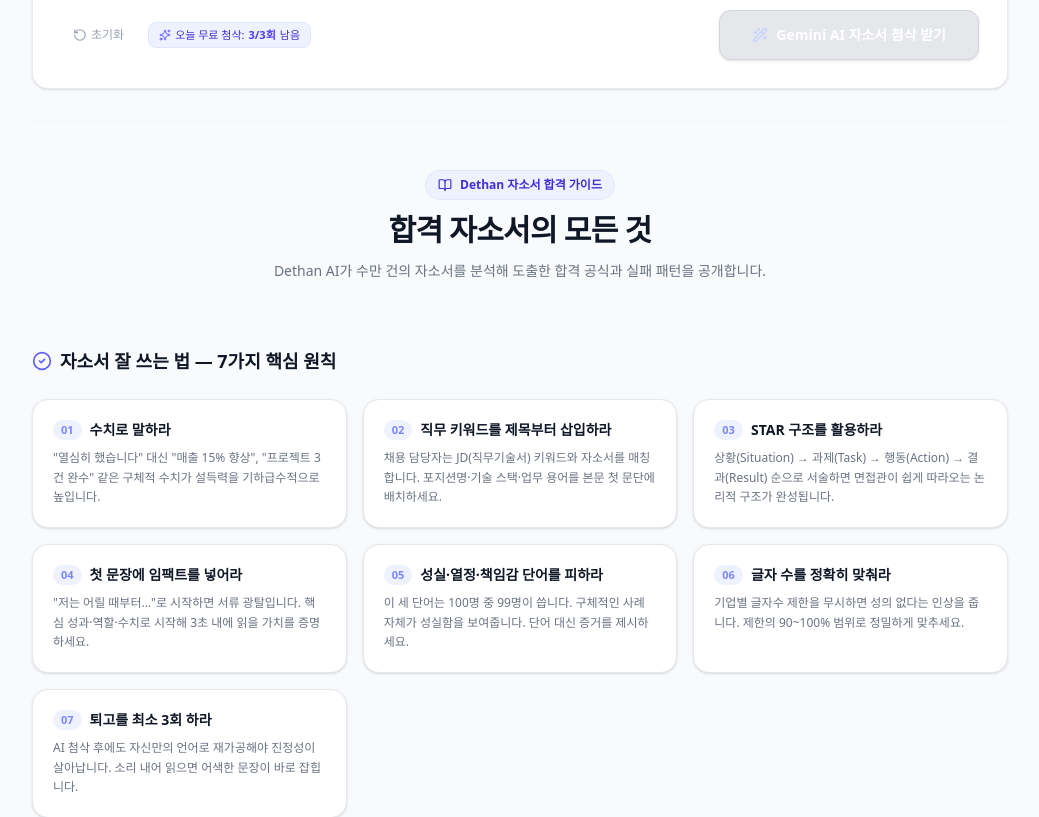
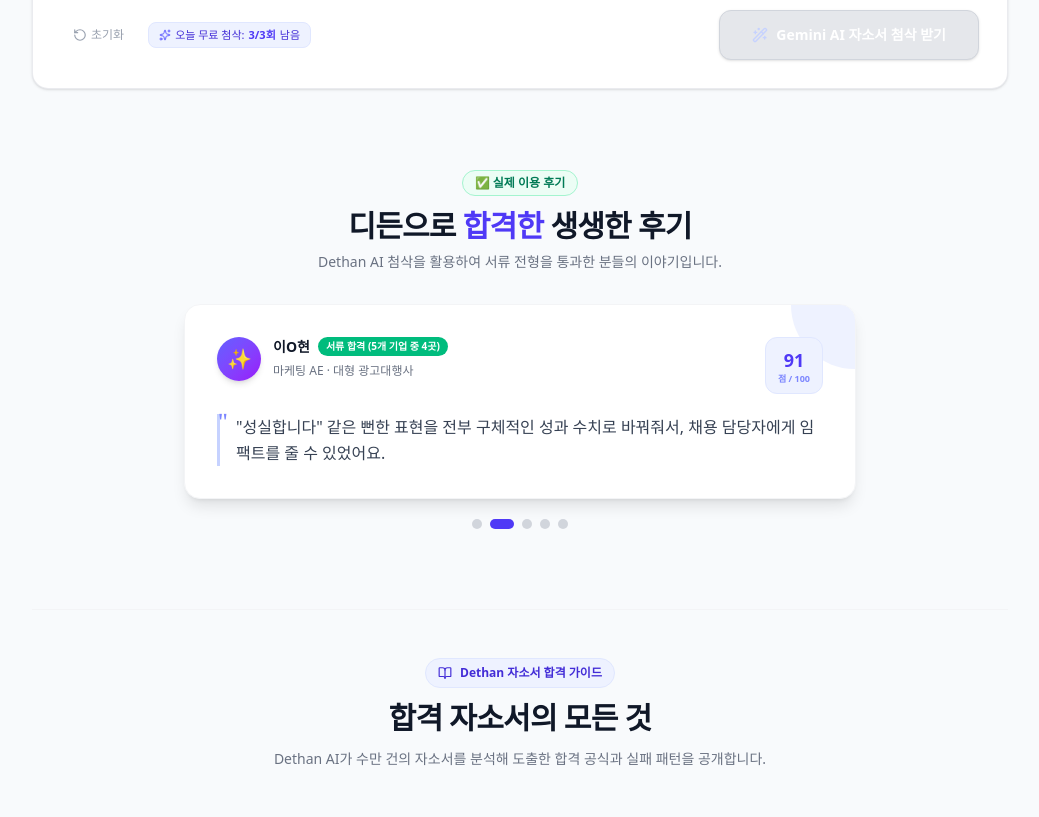
Before and after one commit to jaekeunbaik/draft_ethan, a React (Vite) app: page / in a window 1280 px wide. Shown: the part 1560-2377 px from the top of the page, without its empty margins (120-1159 px from the left). Built offline with nearby package versions, Linux system fonts and the light colour scheme; no server answers.

Commit message:
Feat: 합격 후기 Social Proof 캐러셀 섹션 추가 (5건 익명 후기, 5초 자동재생, 호버 정지)

```diff
--- a/src/App.tsx
+++ b/src/App.tsx
@@ -12,6 +12,7 @@
 import { TermsModal } from './components/TermsModal';
 import { LoadingOverlay } from './components/LoadingOverlay';
 import { ContentGuideSection } from './components/ContentGuideSection';
+import { TestimonialsSection } from './components/TestimonialsSection';
 import { CorrectionRequest, CorrectionResponse, HistoryItem } from './types';
 import { AlertCircle, ArrowUp, Instagram, ShieldCheck } from 'lucide-react';
 import { supabase } from './lib/supabase';
@@ -732,6 +733,9 @@
           />
         )}
 
+        {/* 🏆 합격 후기 Social Proof 섹션 */}
+        <TestimonialsSection />
+
         {/* 자소서 가이드 콘텐츠 — AdSense 정책 준수 및 SEO 강화 */}
         <ContentGuideSection />
       </main>
--- /dev/null
+++ b/src/components/TestimonialsSection.tsx
@@ -0,0 +1,162 @@
+import React, { useState, useEffect } from 'react';
+
+interface Testimonial {
+  id: number;
+  emoji: string;
+  name: string;
+  role: string;
+  company: string;
+  score: number;
+  quote: string;
+  resultTag: string;
+}
+
+const testimonials: Testimonial[] = [
+  {
+    id: 1,
+    emoji: '🎉',
+    name: '김O준',
+    role: '백엔드 개발자',
+    company: '카카오',
+    score: 94,
+    quote: '자소서에 자신이 없었는데, 디든이 부족한 부분을 정확히 짚어줘서 문장을 다시 정리할 수 있었어요. 면접 때도 자소서 질문에 막힘 없이 답변할 수 있었습니다.',
+    resultTag: '서류 통과 → 최종 합격',
+  },
+  {
+    id: 2,
+    emoji: '✨',
+    name: '이O현',
+    role: '마케팅 AE',
+    company: '대형 광고대행사',
+    score: 91,
+    quote: '"성실합니다" 같은 뻔한 표현을 전부 구체적인 성과 수치로 바꿔줘서, 채용 담당자에게 임팩트를 줄 수 있었어요.',
+    resultTag: '서류 합격 (5개 기업 중 4곳)',
+  },
+  {
+    id: 3,
+    emoji: '💼',
+    name: '박O서',
+    role: '해외영업',
+    company: '중견 제조기업',
+    score: 88,
+    quote: '영업 직무에서 강조해야 할 포인트를 몰랐는데, 직무별 맞춤 키워드와 STAR 구조로 완전히 리빌딩해 줬습니다.',
+    resultTag: '경력직 서류 전형 통과',
+  },
+  {
+    id: 4,
+    emoji: '🏥',
+    name: '최O은',
+    role: '신규 간호사',
+    company: '대학병원',
+    score: 92,
+    quote: '간호학과 특성상 임상 경험을 어떻게 풀어야 할지 막막했는데, 환자 중심 케어 경험을 깔끔하게 구조화해 줘서 정말 큰 도움이 됐어요.',
+    resultTag: '신규 간호사 합격',
+  },
+  {
+    id: 5,
+    emoji: '🚀',
+    name: '정O민',
+    role: '서비스 기획',
+    company: 'IT 스타트업',
+    score: 95,
+    quote: '기획 직무는 논리적 사고력을 어필해야 하는데, 디든이 기획 프로세스를 체계적으로 드러내 줘서 면접관한테 칭찬받았습니다.',
+    resultTag: '최종 합격 & 입사 확정',
+  },
+];
+
+export const TestimonialsSection: React.FC = () => {
+  const [currentIndex, setCurrentIndex] = useState(0);
+  const [isAutoPlay, setIsAutoPlay] = useState(true);
+
+  useEffect(() => {
+    if (!isAutoPlay) return;
+    const timer = setInterval(() => {
+      setCurrentIndex((prev) => (prev + 1) % testimonials.length);
+    }, 5000);
+    return () => clearInterval(timer);
+  }, [isAutoPlay]);
+
+  const current = testimonials[currentIndex];
+
+  return (
+    <section className="py-12">
+      {/* Section Header */}
+      <div className="text-center mb-8">
+        <span className="inline-flex items-center gap-1.5 px-3 py-1 rounded-full bg-emerald-50 text-emerald-700 text-xs font-bold border border-emerald-200 mb-3">
+          ✅ 실제 이용 후기
+        </span>
+        <h2 className="text-2xl sm:text-3xl font-extrabold text-gray-900 tracking-tight">
+          디든으로 <span className="text-indigo-600">합격한</span> 생생한 후기
+        </h2>
+        <p className="text-sm text-gray-500 mt-2 max-w-md mx-auto">
+          Dethan AI 첨삭을 활용하여 서류 전형을 통과한 분들의 이야기입니다.
+        </p>
+      </div>
+
+      {/* Testimonial Card */}
+      <div
+        className="max-w-2xl mx-auto"
+        onMouseEnter={() => setIsAutoPlay(false)}
+        onMouseLeave={() => setIsAutoPlay(true)}
+      >
+        <div className="bg-white border border-gray-100 rounded-2xl p-6 sm:p-8 shadow-lg hover:shadow-xl transition-shadow duration-300 relative overflow-hidden">
+          {/* Background accent */}
+          <div className="absolute top-0 right-0 w-32 h-32 bg-indigo-50 rounded-full -translate-y-1/2 translate-x-1/2 pointer-events-none" />
+
+          <div className="relative z-10">
+            {/* Header: profile + score */}
+            <div className="flex items-start justify-between mb-5">
+              <div className="flex items-center gap-3">
+                <div className="w-11 h-11 rounded-full bg-gradient-to-br from-indigo-500 to-purple-600 flex items-center justify-center text-xl shrink-0 shadow-md">
+                  {current.emoji}
+                </div>
+                <div>
+                  <div className="flex items-center gap-2">
+                    <span className="text-sm font-bold text-gray-900">{current.name}</span>
+                    <span className="text-[10px] font-bold text-white bg-emerald-500 px-2 py-0.5 rounded-full">
+                      {current.resultTag}
+                    </span>
+                  </div>
+                  <span className="text-xs text-gray-500">
+                    {current.role} · {current.company}
+                  </span>
+                </div>
+              </div>
+
+              {/* Score badge */}
+              <div className="flex flex-col items-center bg-indigo-50 px-3 py-2 rounded-xl border border-indigo-100 shrink-0">
+                <span className="text-lg font-extrabold text-indigo-600">{current.score}</span>
+                <span className="text-[9px] font-bold text-indigo-400 -mt-0.5">점 / 100</span>
+              </div>
+            </div>
+
+            {/* Quote */}
+            <blockquote className="text-sm sm:text-base text-gray-700 leading-relaxed font-medium relative pl-4 border-l-3 border-indigo-200">
+              <span className="text-indigo-400 text-2xl font-serif absolute -left-0.5 -top-2">"</span>
+              {current.quote}
+            </blockquote>
+          </div>
+        </div>
+
+        {/* Dot Indicators */}
+        <div className="flex items-center justify-center gap-2 mt-5">
+          {testimonials.map((_, idx) => (
+            <button
+              key={idx}
+              onClick={() => {
+                setCurrentIndex(idx);
+                setIsAutoPlay(false);
+              }}
+              className={`rounded-full transition-all duration-300 cursor-pointer ${
+                idx === currentIndex
+                  ? 'w-6 h-2.5 bg-indigo-600'
+                  : 'w-2.5 h-2.5 bg-gray-300 hover:bg-gray-400'
+              }`}
+              aria-label={`후기 ${idx + 1}`}
+            />
+          ))}
+        </div>
+      </div>
+    </section>
+  );
+};
```
